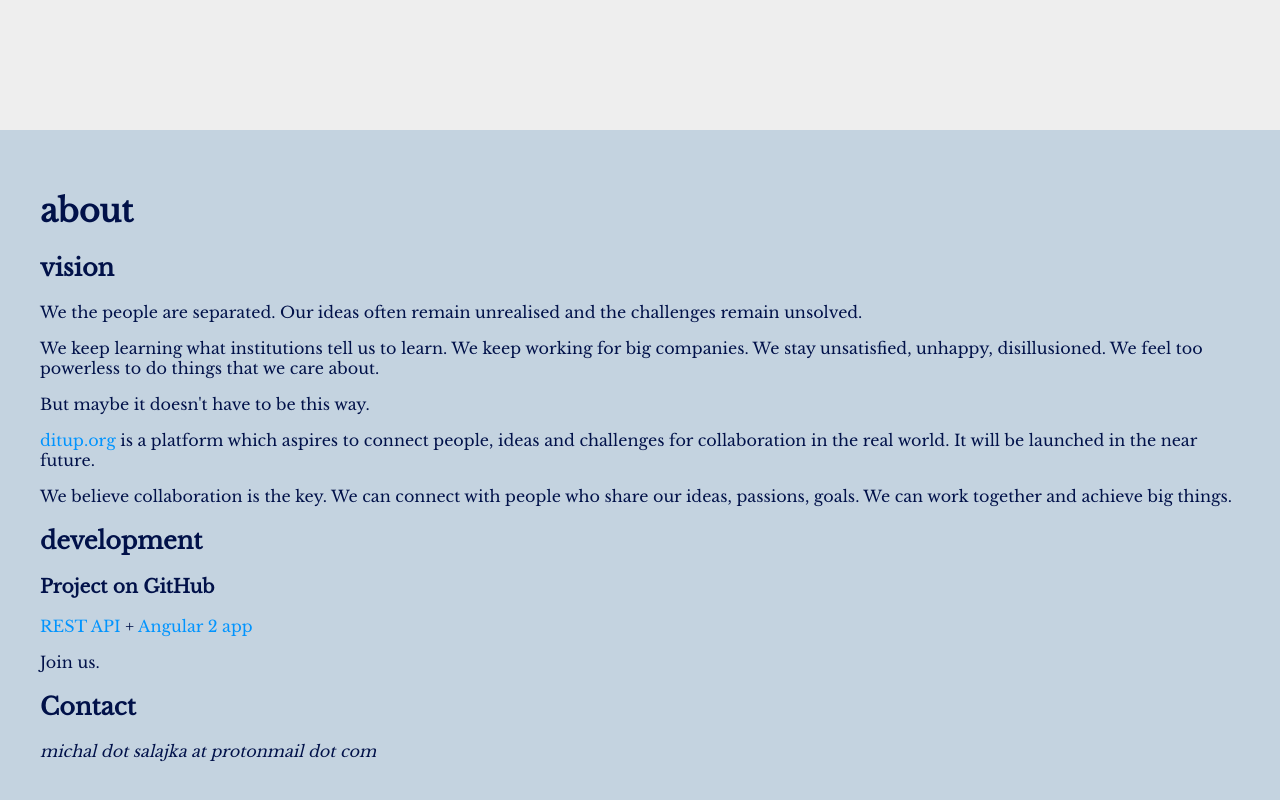
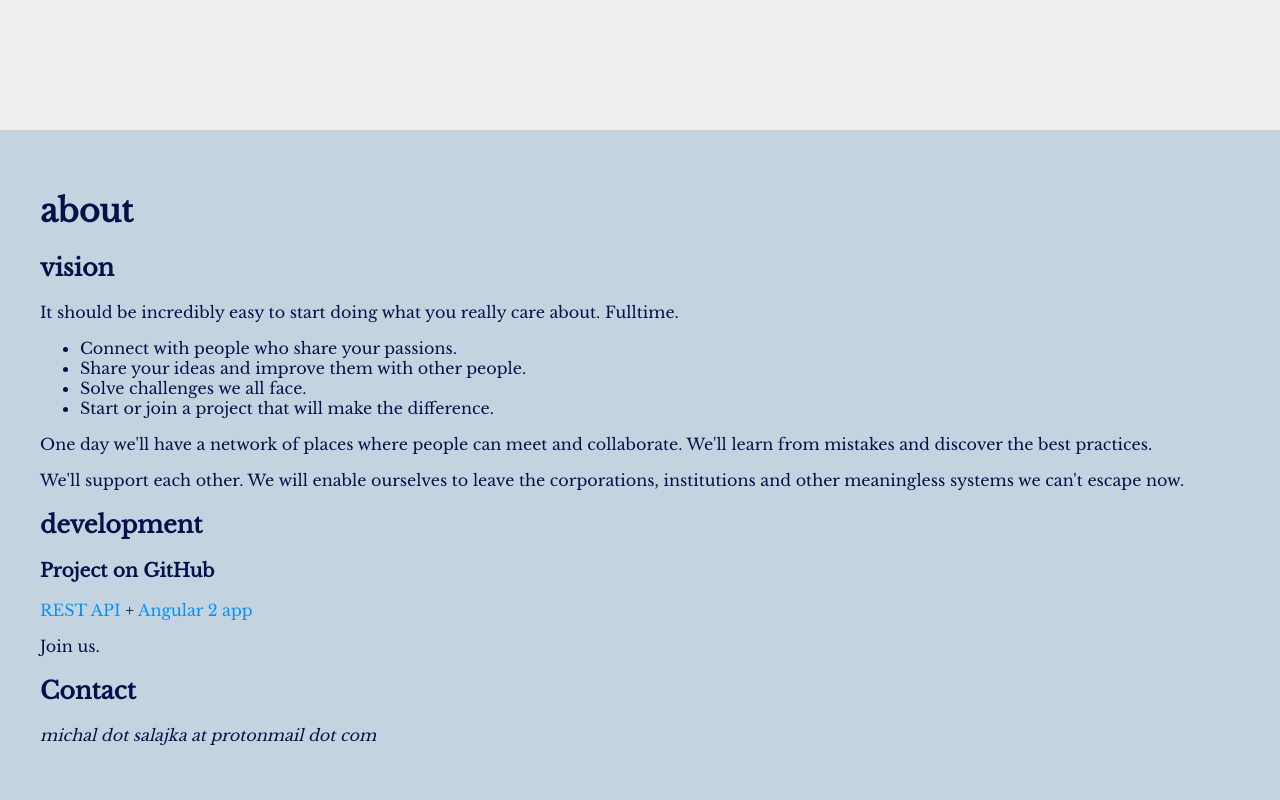
Before and after one commit to ditup/ditup-static, a plain HTML site: page index.html in a window 1280 px wide. Shown: the part 670-1470 px from the top of the page. Drawn offline with Linux system fonts and the light colour scheme.

Commit message:
updated vision

```diff
--- a/index.html
+++ b/index.html
@@ -124,11 +124,23 @@
 <div id="about" class="page">
   <h1>about</h1>
   <h2>vision</h2>
-  <p>We the people are separated. Our ideas often remain unrealised and the challenges remain unsolved.</p>
+    <p>It should be incredibly easy to start doing what you really care about. Fulltime.</p>
+
+<ul>
+  <li>Connect with people who share your passions.</li>
+  <li>Share your ideas and improve them with other people.</li>
+  <li>Solve challenges we all face.</li>
+  <li>Start or join a project that will make the difference.</li>
+</ul>
+
+<p>One day we'll have a network of places where people can meet and collaborate. We'll learn from mistakes and discover the best practices.</p>
+<p>We'll support each other. We will enable ourselves to leave the corporations, institutions and other meaningless systems we can't escape now.</p>
+
+  <!--p>We the people are separated. Our ideas often remain unrealised and the challenges remain unsolved.</p>
   <p>We keep learning what institutions tell us to learn. We keep working for big companies. We stay unsatisfied, unhappy, disillusioned. We feel too powerless to do things that we care about.</p>
   <p>But maybe it doesn't have to be this way.</p>
   <p><a href="https://ditup.org">ditup.org</a> is a platform which aspires to connect people, ideas and challenges for collaboration in the real world. It will be launched in the near future.</p>
-  <p>We believe collaboration is the key. We can connect with people who share our ideas, passions, goals. We can work together and achieve big things.</p>
+  <p>We believe collaboration is the key. We can connect with people who share our ideas, passions, goals. We can work together and achieve big things.</p-->
   <h2>development</h2>
   <h3>Project on GitHub</h3>
   <p><a href="https://github.com/ditup/ditapi" target="_blank">REST API</a>
```
